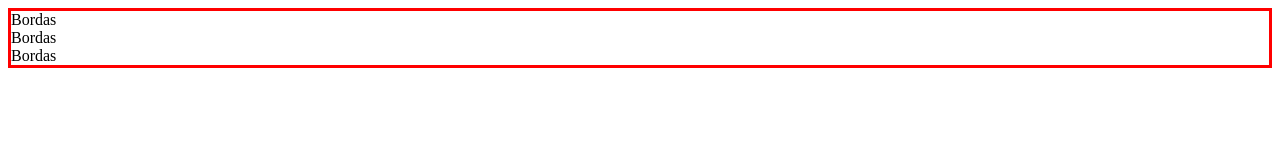
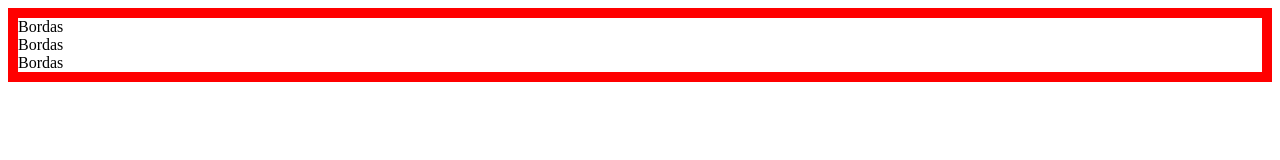
Before and after one commit to DanielScarlatta/aulas-desenvolvimento-web, a plain HTML site: page CSS/Aula-31/bordas.html in a window 1280 px wide. Drawn offline with Linux system fonts and the light colour scheme.

Commit message:
praticas

```diff
--- a/CSS/Aula-31/bordas.html
+++ b/CSS/Aula-31/bordas.html
@@ -12,7 +12,7 @@
             border: 10px solid red;*/
 
             border-color: red;
-            border-width: 10;
+            border-width: 10px;
             border-style: solid;
 
         }
```
